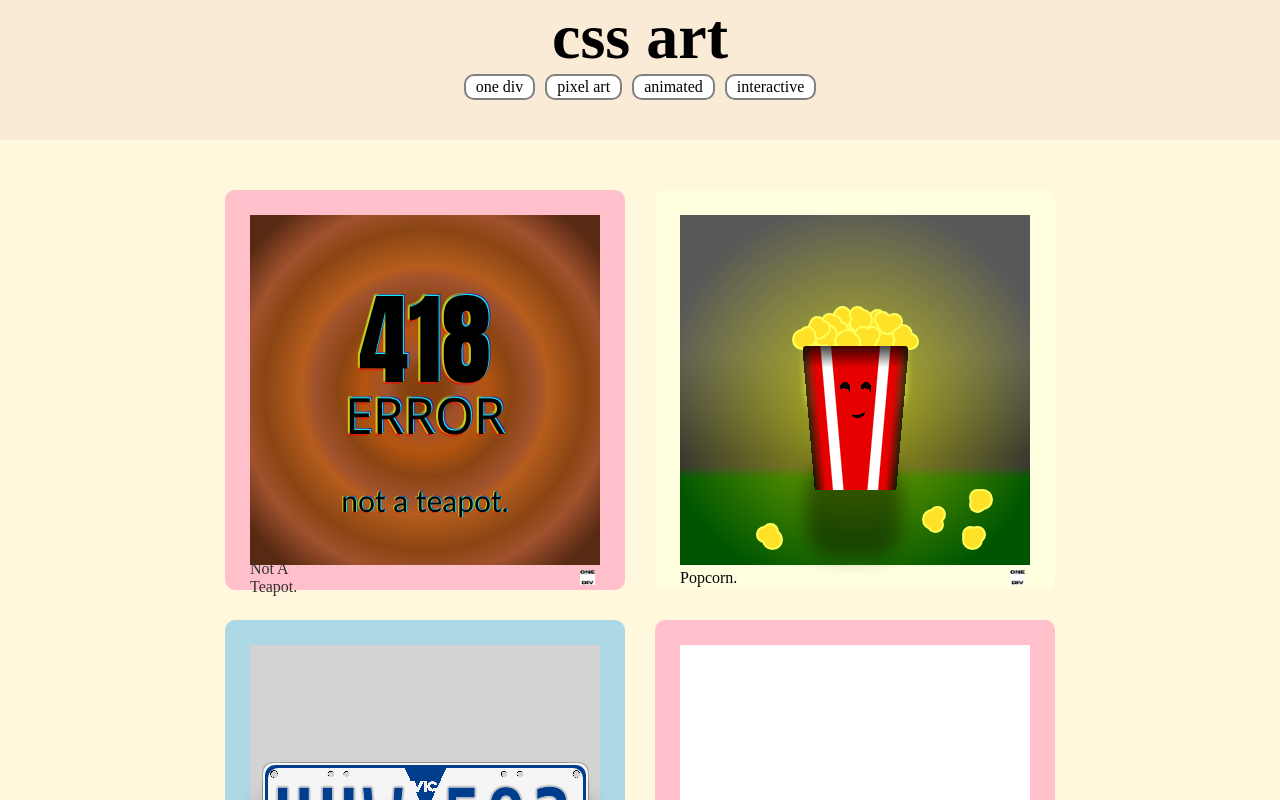
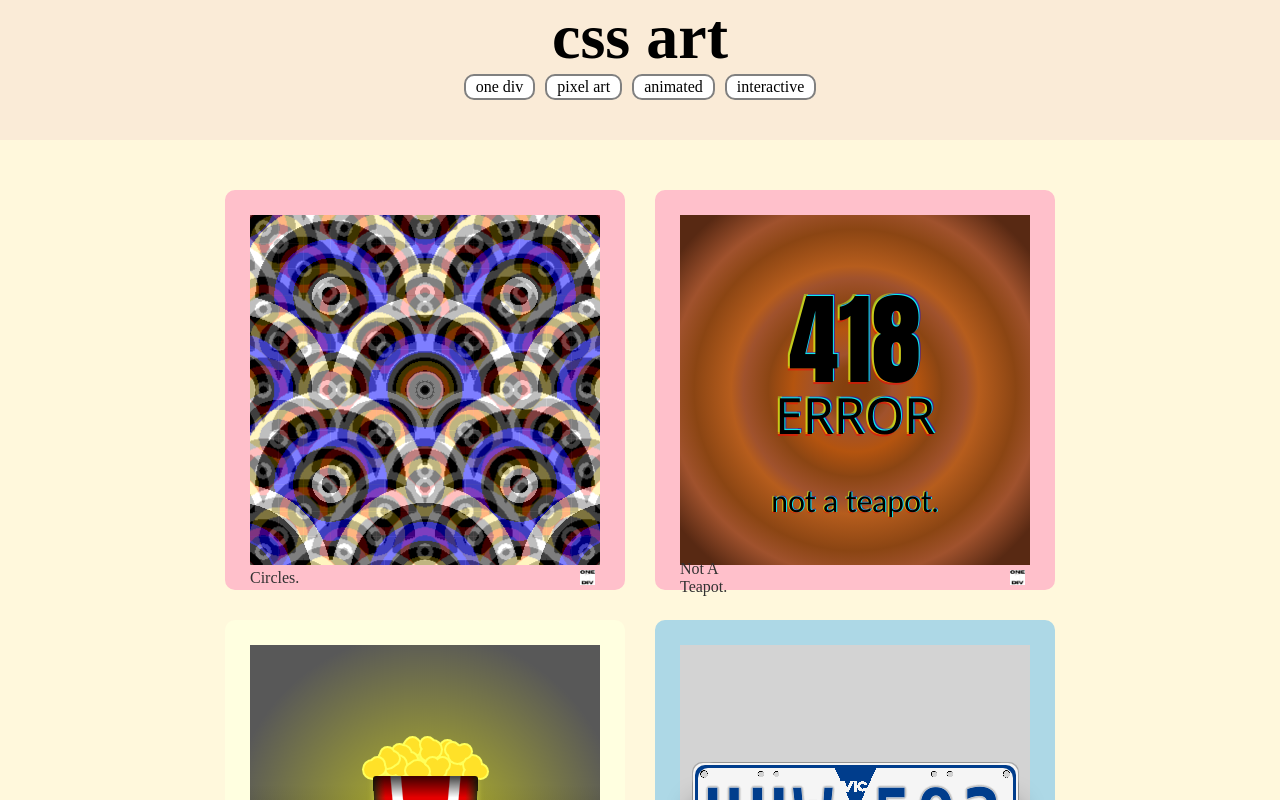
Before and after one commit to marcobuontempo/css-art, a React app: page / in a window 1280 px wide. Shown: the top 800 px of the page. Built offline with nearby package versions, Linux system fonts and the light colour scheme; the HTML template or start-up script is replaced by a standard one.

Commit message:
Complete 'Circles'

```diff
--- a/src/artworks/ArtworksList.jsx
+++ b/src/artworks/ArtworksList.jsx
@@ -25,9 +25,11 @@ import Teabag from "./Teabag/Teabag";
 import Rego from "./Rego/Rego";
 import Popcorn from "./Popcorn/Popcorn";
 import NotATeapot from "./NotATeapot/NotATeapot";
+import Circles from "./Circles/Circles";
 
 
 /* 2. Add Artwork as property */
+Artworks.Circles = Circles;
 Artworks.NotATeapot = NotATeapot;
 Artworks.Popcorn = Popcorn;
 Artworks.Rego = Rego;
--- /dev/null
+++ b/src/artworks/Circles/Circles.css
@@ -0,0 +1,78 @@
+.circles,
+.circles::before,
+.circles::after {
+  width: 100%;
+  height: 100%;
+  position: absolute;
+  margin: auto;
+}
+
+.circles {
+  background-size: 5% 5%;
+  background-position: 50% 50%;
+  background-image:
+  radial-gradient(ellipse 100% 100% at 100% 100%, black 5%, white 5% 10%, black 10% 20%, gold 20% 30%, black 30% 40%, white 40% 50%, transparent 50%),
+  radial-gradient(ellipse 100% 100% at 0% 100%, black 5%, white 5% 10%, black 10% 20%, gold 20% 30%, black 30% 40%, white 40% 50%, transparent 50%),
+  radial-gradient(ellipse 100% 100% at 50% 50%, black 5%, white 5% 10%, black 10% 20%, gold 20% 30%, black 30% 40%, white 40% 50%, transparent 50%),
+  radial-gradient(ellipse 100% 100% at 0% 0%, black 5%, white 5% 10%, black 10% 20%, gold 20% 30%, black 30% 40%, white 40% 50%, transparent 50%),
+  radial-gradient(ellipse 100% 100% at 100% 0%, black 5%, white 5% 10%, black 10% 20%, gold 20% 30%, black 30% 40%, white 40% 50%, transparent 50%)
+  ;
+  animation: p50 5s ease-in alternate infinite;
+}
+
+.circles::before {
+  content: "";
+  background-size: 5% 5%;
+  background-position: 50% 50%;
+  background-image:
+  radial-gradient(ellipse 100% 100% at 100% 100%, black 5%, white 5% 10%, black 10% 20%, red 20% 30%, black 30% 40%, white 40% 50%, transparent 50%),
+  radial-gradient(ellipse 100% 100% at 0% 100%, black 5%, white 5% 10%, black 10% 20%, red 20% 30%, black 30% 40%, white 40% 50%, transparent 50%),
+  radial-gradient(ellipse 100% 100% at 50% 50%, black 5%, white 5% 10%, black 10% 20%, red 20% 30%, black 30% 40%, white 40% 50%, transparent 50%),
+  radial-gradient(ellipse 100% 100% at 0% 0%, black 5%, white 5% 10%, black 10% 20%, red 20% 30%, black 30% 40%, white 40% 50%, transparent 50%),
+  radial-gradient(ellipse 100% 100% at 100% 0%, black 5%, white 5% 10%, black 10% 20%, red 20% 30%, black 30% 40%, white 40% 50%, transparent 50%)
+  ;
+  animation: p75 15s ease-in alternate infinite;
+  opacity: 0.5;
+}
+
+.circles::after {
+  content: "";
+  background-size: 5% 5%;
+  background-position: 50% 50%;
+  background-image:
+  radial-gradient(ellipse 100% 100% at 100% 100%, black 5%, white 5% 10%, black 10% 20%, blue 20% 30%, black 30% 40%, white 40% 50%, transparent 50%),
+  radial-gradient(ellipse 100% 100% at 0% 100%, black 5%, white 5% 10%, black 10% 20%, blue 20% 30%, black 30% 40%, white 40% 50%, transparent 50%),
+  radial-gradient(ellipse 100% 100% at 50% 50%, black 5%, white 5% 10%, black 10% 20%, blue 20% 30%, black 30% 40%, white 40% 50%, transparent 50%),
+  radial-gradient(ellipse 100% 100% at 0% 0%, black 5%, white 5% 10%, black 10% 20%, blue 20% 30%, black 30% 40%, white 40% 50%, transparent 50%),
+  radial-gradient(ellipse 100% 100% at 100% 0%, black 5%, white 5% 10%, black 10% 20%, blue 20% 30%, black 30% 40%, white 40% 50%, transparent 50%)
+  ;
+  animation: p100 10s ease-in alternate infinite;
+  opacity: 0.5;
+}
+
+@keyframes p50 {
+  from {
+    background-size: 5% 5%;
+  }
+  to {
+    background-size: 50% 50%;
+  }
+}
+
+@keyframes p75 {
+  from {
+    background-size: 5% 5%;
+  }
+  to {
+    background-size: 75% 75%;
+  }
+}
+
+@keyframes p100 {
+  from {
+    background-size: 5% 5%;
+  }
+  to {
+    background-size: 100% 100%;
+  }
+}
--- /dev/null
+++ b/src/artworks/Circles/Circles.jsx
@@ -0,0 +1,10 @@
+import TRAITS from '../TRAITS'
+import './Circles.css'
+
+export default function Circles() {
+  return <div className='circles'></div>
+}
+
+Circles.artname = "Circles.";
+Circles.frameColour = "pink";
+Circles.traits = [TRAITS.ONEDIV];
--- a/src/artworks/GreatWave/GreatWave.css
+++ b/src/artworks/GreatWave/GreatWave.css
@@ -8,5 +8,5 @@
 }
 
 .greatwave {
-  background: white;
+
 }
--- a/src/artworks/GreatWave/GreatWave.jsx
+++ b/src/artworks/GreatWave/GreatWave.jsx
@@ -2,7 +2,7 @@ import TRAITS from '../TRAITS'
 import './GreatWave.css'
 
 export default function GreatWave() {
-  return <div className='greatwave'>The Great Wave Japanese Artwork</div>
+  return <div className='greatwave'></div>
 }
 
 GreatWave.artname = "Great Wave.";
```
